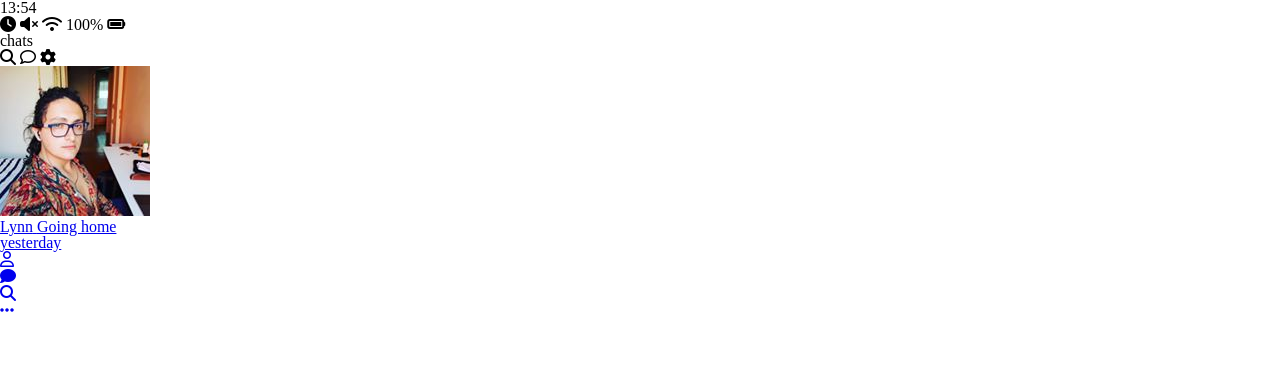
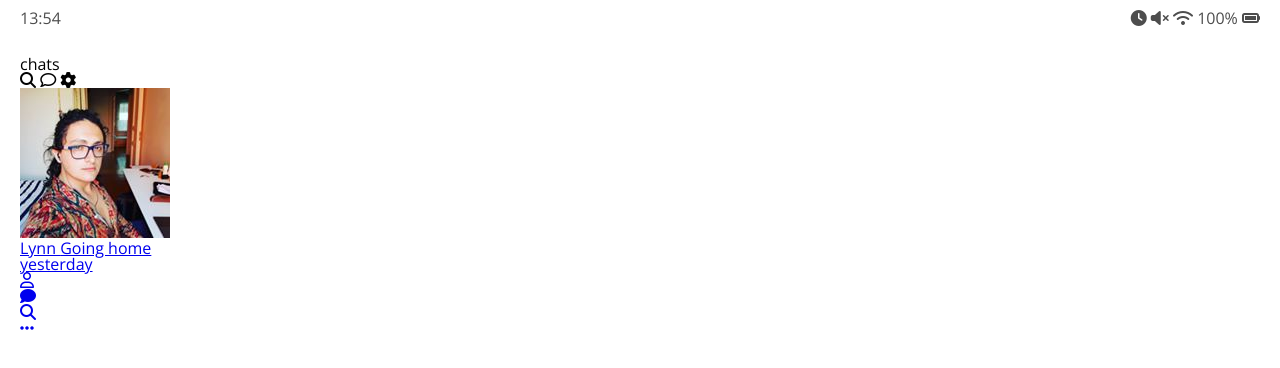
Before and after one commit to tonky0110/kakao-clone-v2, a plain HTML site: page index.html in a window 1280 px wide. Drawn offline with nearby package versions, Linux system fonts and the light colour scheme.

Commit message:
7.1 StatusBar
화면의 상태바 css설정.

```diff
--- /dev/null
+++ b/css/status-bar.css
@@ -0,0 +1,14 @@
+.status-bar {
+    display: flex;
+    justify-content: space-between;
+    margin-bottom: 30px;
+    opacity: 0.7;
+}
+
+.satus-bar i {
+    font-size: 14px;
+}
+
+.satus-bar .status-bar__battery-level {
+    margin-left: 5px;
+}
--- a/css/styles.css
+++ b/css/styles.css
@@ -1 +1,11 @@
-@import "reset.css"
+@import url("https://fonts.googleapis.com/css?family=Open+Sans:400,700");
+@import "reset.css";
+@import "status-bar.css";
+
+body {
+    background-color: #fff;
+    padding: 10px 20px;
+    color: #020202;
+    font-family: "Open Sans", -apple-system, BlinkMacSystemFont, "Segoe UI",
+        Roboto, Oxygen, Ubuntu, Cantarell, "Open Sans", "Helvetica Neue", sans-serif;
+}
```
Also changed, not shown: find.html (+0 -1 lines).
